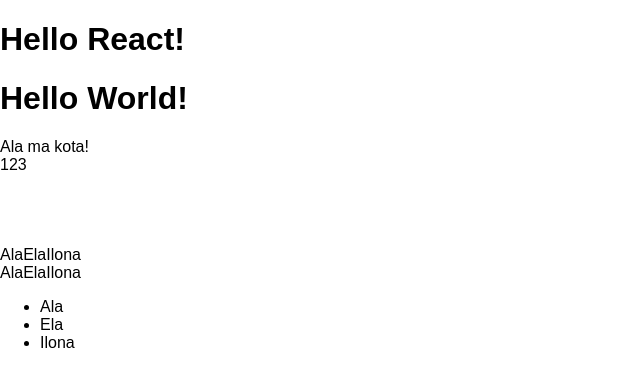
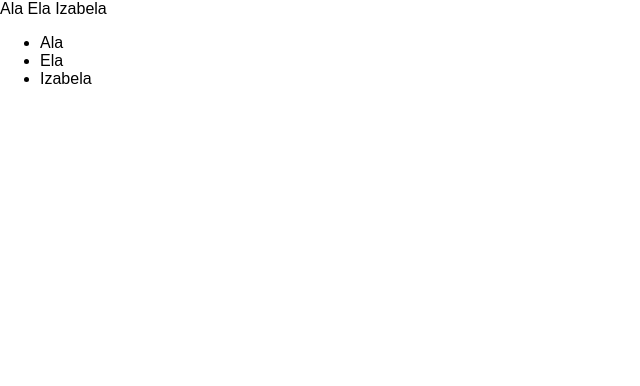
Before and after one commit to JarekZ92/React-workshop, a React (Create React App) app: page / in a window 1280 px wide. Shown: the top 386 px of the page, without its empty margins (0-640 px from the left). Built offline with nearby package versions, Linux system fonts and the light colour scheme.

Commit message:
Passing propos -array

```diff
--- a/src/App.js
+++ b/src/App.js
@@ -2,11 +2,13 @@
 
 import HelloWorld from './HelloWorld'
 import WhartReactRender from './WhartReactRender'
+import DisplayName from './DisplayName';
+import DisplayArray from './DisplayArray';
 
 const App = () => (
   <div>
-    <HelloWorld />
-    <WhartReactRender />
+    <DisplayArray listOfNames = {['Ala', 'Ela', 'Izabela']}
+    />
   </div>
 )
 
--- /dev/null
+++ b/src/DisplayArray.js
@@ -0,0 +1,19 @@
+import React from 'react'
+
+const DisplayArray = (props) => (
+    <div>
+
+        {props.listOfNames[0]} {props.listOfNames[1]} {props.listOfNames[2]}
+        <ul>
+            {
+
+                props.listOfNames.map((name, index) => <li key={index}> {name}</li>)
+
+            }
+        </ul>
+
+
+    </div>
+)
+
+export default DisplayArray
--- /dev/null
+++ b/src/DisplayName.js
@@ -0,0 +1,9 @@
+import React from 'react'
+
+const DisplayName = (props) => (
+    <h4>
+        Hello {props.firstName} {props.lastName}!
+    </h4>
+)
+
+export default DisplayName
--- a/src/WhartReactRender.js
+++ b/src/WhartReactRender.js
@@ -8,7 +8,12 @@
 const emtyArray = []
 const arrWithStrings = ['Ala', 'Ela', 'Ilona']
 
-const WhartReactRender = () => (
+const arrWithReactElements = [
+    <strong key={0}>Ala</strong>,
+    <h2 key={2}>Ela</h2>
+]
+
+const WhartReactRenders = () => (
     <div>
         {string}
         <br />
@@ -25,13 +30,14 @@
         {arrWithStrings}
         <br />
         {arrWithStrings[0]}{arrWithStrings[1]}{arrWithStrings[2]}
+        <br />
 
         <ul>
             {
-                arrWithStrings.map(string => <li>{string}</li>)
+                arrWithStrings.map((string, index) => <li key= {index} >{string}</li>)
             }
         </ul>
     </div>
 )
 
-export default WhartReactRender
+export default WhartReactRenders
```
